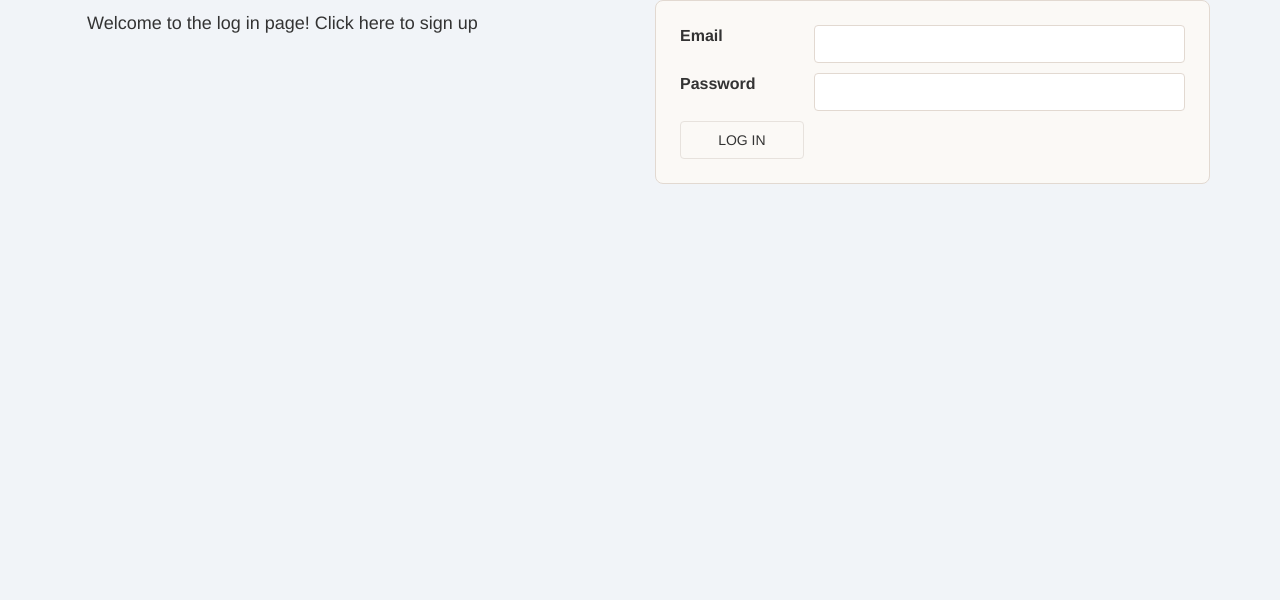
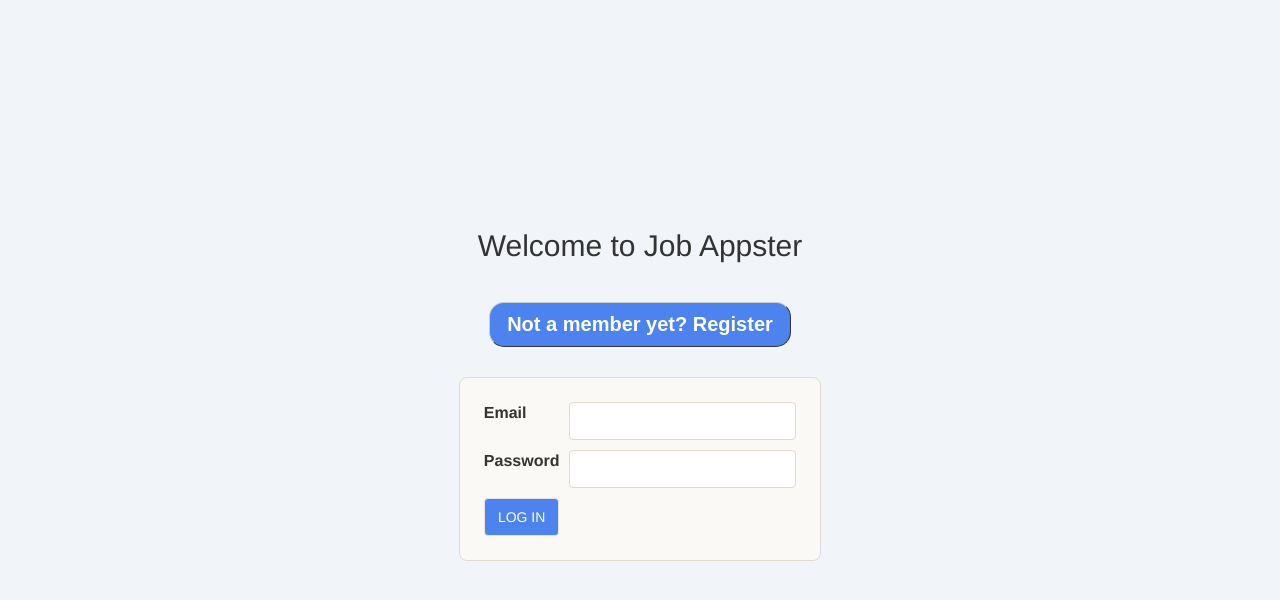
Before and after one commit to chris-gallegos/job-appster, a React (Create React App) app: page /edit/1 in a window 1280 px wide. Shown: the top 600 px of the page. Built offline with nearby package versions, Linux system fonts and the light colour scheme.

Commit message:
added styling

```diff
--- a/src/index.css
+++ b/src/index.css
@@ -134,15 +134,16 @@ button.btn-sm {
   padding: .6vmin .8vmin;
 }
 
-button.btn-xs {
-
-}
 
 button:disabled, form:invalid button[type="submit"] {
   cursor: not-allowed;
-  background-color: var(--tan-4);
+  background-color: rgb(77, 131, 238);
 }
 
 button[type="submit"] {
+  color: white;
+}
 
+button:hover{
+  transform: scale(1.10);
 }
--- a/src/pages/AllJobsPage/AllJobsPage.css
+++ b/src/pages/AllJobsPage/AllJobsPage.css
@@ -5,6 +5,7 @@
     width: 90%;
     flex-wrap: wrap;
     align-items: center;
+    overflow: auto;
 }
 
 .title {
--- /dev/null
+++ b/src/pages/AuthPage/AuthPage.css
@@ -0,0 +1,21 @@
+.authmain {
+    display: flex;
+    flex-direction: column;
+    justify-content: center;
+    align-items: center;
+}
+
+.welcome {
+  font: bold 20px Arial;
+  text-align: center;
+  text-decoration: none;
+  background-color: rgb(77, 131, 238);
+  color: white;
+  padding: 10px 6px 10px 6px;
+  border-top: 1px solid #CCCCCC;
+  border-right: 1px solid #333333;
+  border-bottom: 1px solid #333333;
+  border-left: 1px solid #CCCCCC;
+  margin: 30px;
+  border-radius: 15px;
+}
--- a/src/pages/AuthPage/AuthPage.jsx
+++ b/src/pages/AuthPage/AuthPage.jsx
@@ -4,22 +4,25 @@ import LoginForm from "../../components/LoginForm/LoginForm";
 import Container from "react-bootstrap/Container";
 import Row from "react-bootstrap/Row";
 import Col from "react-bootstrap/Col";
+import "./AuthPage.css"
 
 export default function AuthPage({ setUser }) {
   const [showLogin, setShowLogin] = useState(true);
 
   return (
-    <Container fluid className="container">
-      <Row className="flex-column align-items-center">
-        <Col lg={6} sm={10}>
-          <p
-            className="btn btn-lg border-dark p-4 m-5"
+    <Container className="authmain">
+        <h2>Welcome to Job Appster</h2>
+      <Row className="">
+        <Col>
+          <h3
+            className="welcome"
+
             onClick={() => setShowLogin(!showLogin)}
           >
-            {showLogin ? "Welcome to the log in page! Click here to sign up" : "Welcome to the sign up page! Click here to log in"}
-          </p>
+            {showLogin ? "Not a member yet? Register" : "Already a member? Log in"}
+          </h3>
         </Col>
-        <Col lg={6} sm={10}>
+        <Col >
           {showLogin ? (
             <LoginForm setUser={setUser} />
           ) : (
--- a/src/pages/EditJobPage/EditJobPage.css
+++ b/src/pages/EditJobPage/EditJobPage.css
@@ -4,3 +4,13 @@
     flex-direction: column;
     align-items: center;
 }
+
+.delete {
+    background-color: red;
+    color: black;
+    font-weight: bold;
+}
+
+.delete:hover{
+
+}
--- a/src/pages/EditJobPage/EditJobPage.jsx
+++ b/src/pages/EditJobPage/EditJobPage.jsx
@@ -11,7 +11,7 @@ export default function EditJobPage({jobs, updateJob, deleteJob}) {
         <div className="update">
             <h2>Update Job</h2>
             <UpdateJobForm singleJob={singleJob[0]} updateJob={updateJob} />
-            <button onClick={() => deleteJob(id)}>DELETE</button>
+            <button className="delete" onClick={() => deleteJob(id)}>DELETE</button>
         </div>
     )
 }
```
